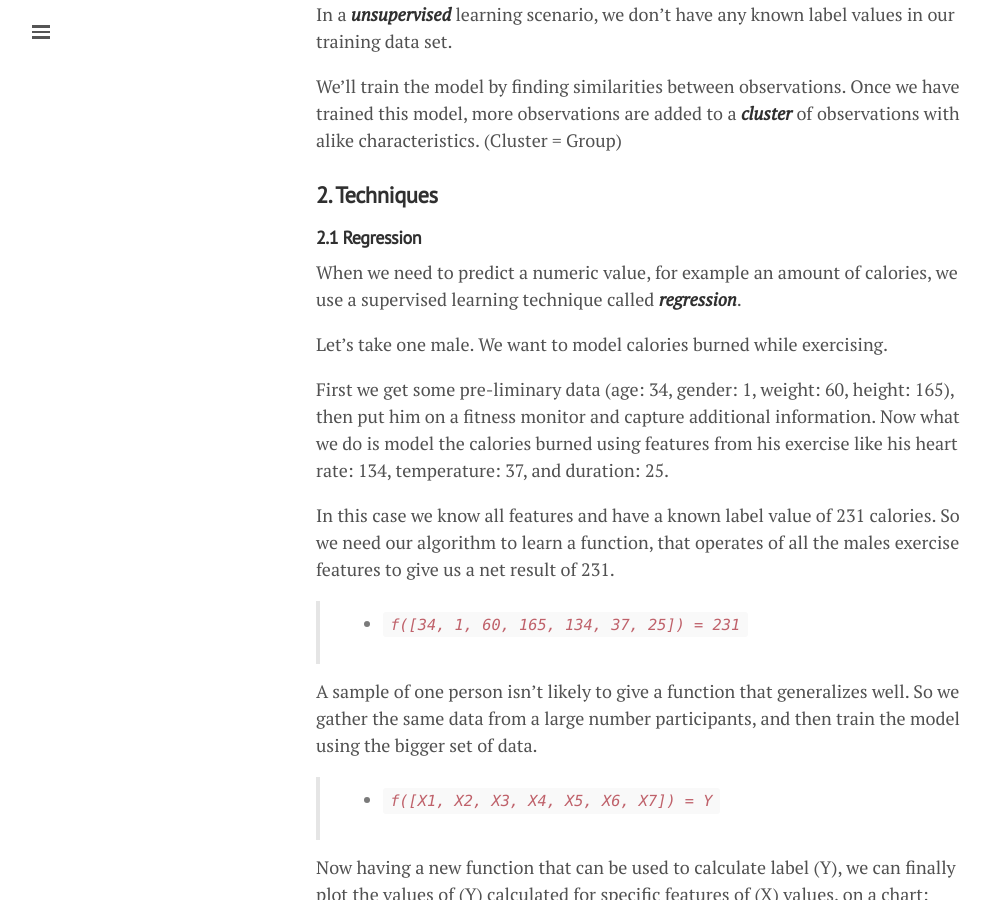
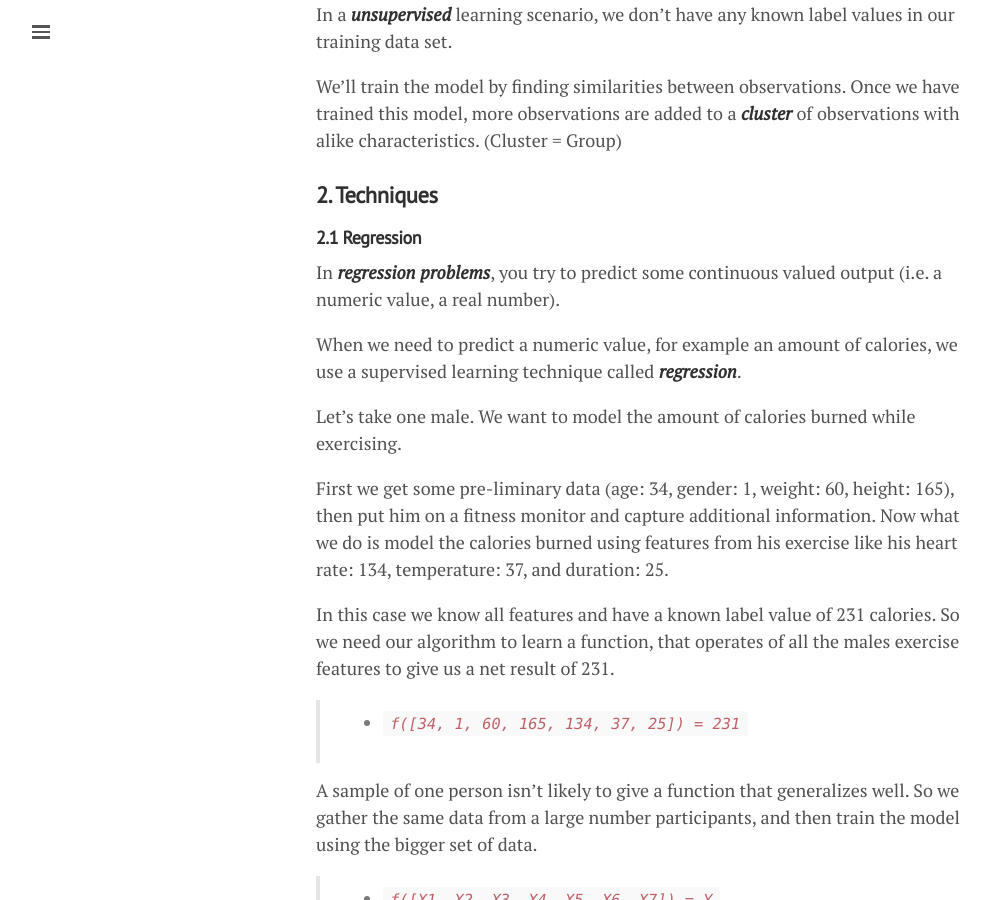
Before and after one commit to lgeurts/lgeurts.github.io, a Jekyll site: the page built from _posts/2018-06-29-artificial-intelligence-basics.md, in a window 1280 px wide and 900 px high, scrolled down 2681 px. Shown: the whole window, without its empty margins (0-990 px from the left). Built offline with Jekyll 4.4.1, drawn with Linux system fonts in a browser that asks for light colours; nearby versions of some CDN libraries.

Commit message:
Update 2018-06-29-artificial-intelligence-basics.md

```diff
--- a/_posts/2018-06-29-artificial-intelligence-basics.md
+++ b/_posts/2018-06-29-artificial-intelligence-basics.md
@@ -83,9 +83,11 @@ We'll train the model by finding similarities between observations. Once we have
 
 #### **2.1 Regression**
 
+In ***regression problems***, you try to predict some continuous valued output (i.e. a numeric value, a real number).
+
 When we need to predict a numeric value, for example an amount of calories, we use a supervised learning technique called ***regression***.
 
-Let's take one male. We want to model calories burned while exercising.
+Let's take one male. We want to model the amount of calories burned while exercising.
 
 First we get some pre-liminary data (age: 34, gender: 1, weight: 60, height: 165), then put him on a fitness monitor and capture additional information. Now what we do is model the calories burned using features from his exercise like his heart rate: 134, temperature: 37, and duration: 25.
 
```
